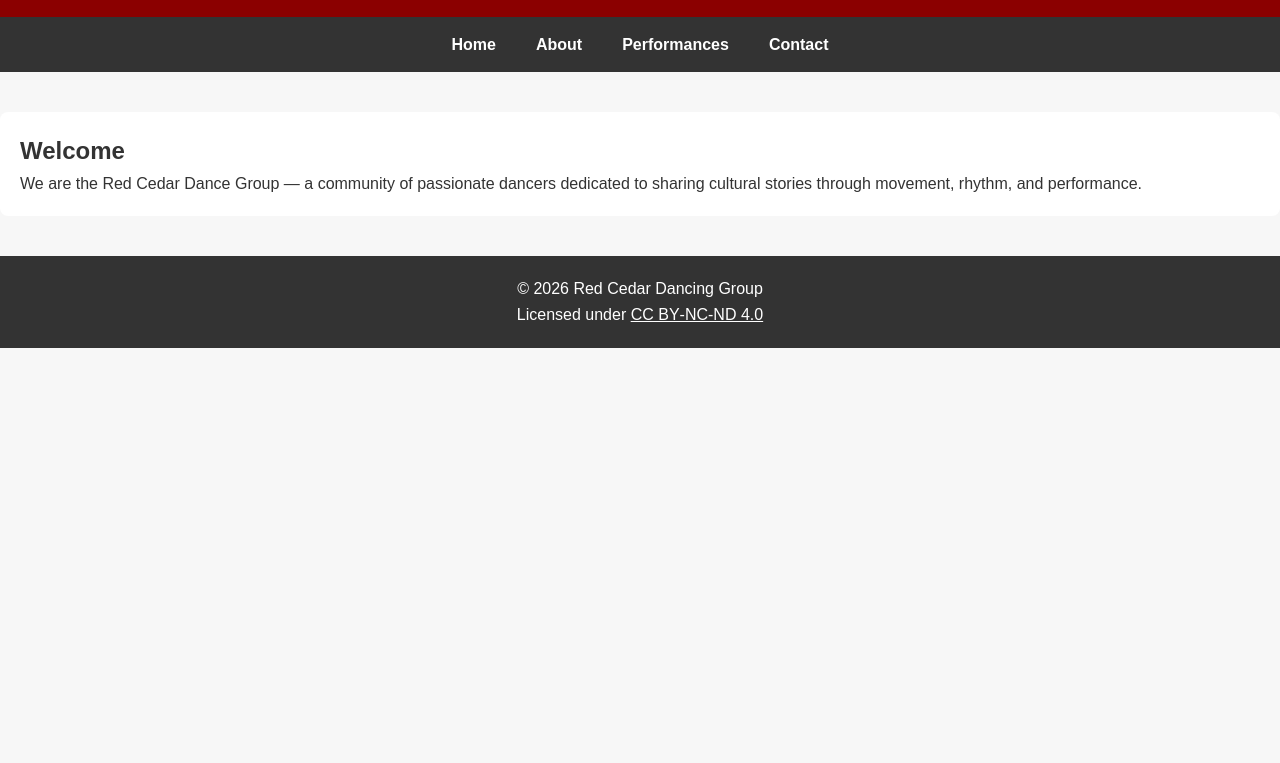
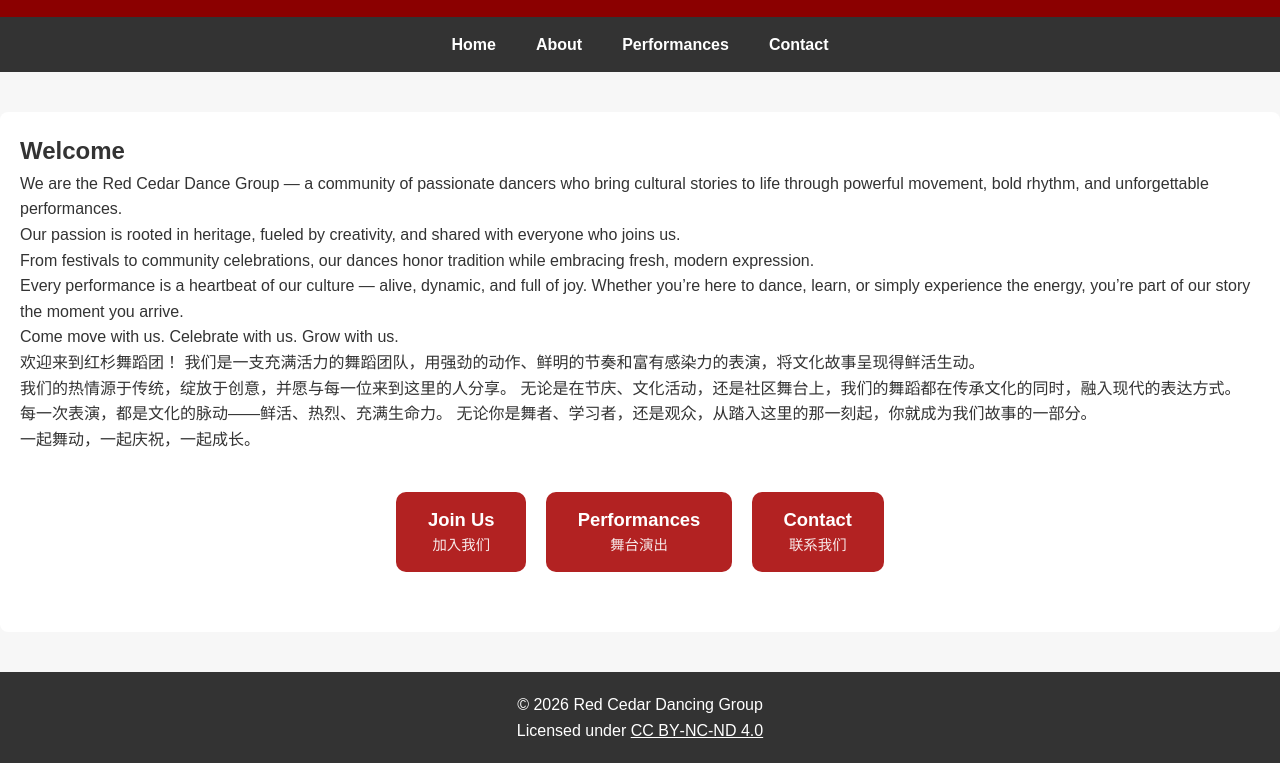
Before and after one commit to Redcedarcbr/redcedarcbr, a plain HTML site: page index.html in a window 1280 px wide. Shown: the part 100-863 px from the top of the page. Before the commit the page ends 800 px from the top, so only its background shows below. Drawn offline with Linux system fonts and the light colour scheme.

Commit message:
Revise welcome section with additional details
Enhanced welcome message and added cultural context.

```diff
--- a/index.html
+++ b/index.html
@@ -21,8 +21,40 @@
 </nav>
 
 <div class="container">
-    <h2>Welcome</h2>
-    <p>We are the Red Cedar Dance Group — a community of passionate dancers dedicated to sharing cultural stories through movement, rhythm, and performance.</p>
+<h2 class="welcome-title">Welcome</h2>
+<p>We are the Red Cedar Dance Group — a community of passionate dancers who bring cultural stories to life through powerful movement, bold rhythm, and unforgettable performances.</p>
+<p>Our passion is rooted in heritage, fueled by creativity, and shared with everyone who joins us.</p>
+<p>From festivals to community celebrations, our dances honor tradition while embracing fresh, modern expression.</p>
+<p>Every performance is a heartbeat of our culture — alive, dynamic, and full of joy. Whether you’re here to dance, learn, or simply experience the energy, you’re part of our story the moment you arrive.</p>
+<p>Come move with us. Celebrate with us. Grow with us.</p>
+
+<p>欢迎来到红杉舞蹈团！
+我们是一支充满活力的舞蹈团队，用强劲的动作、鲜明的节奏和富有感染力的表演，将文化故事呈现得鲜活生动。</p>
+
+<p>我们的热情源于传统，绽放于创意，并愿与每一位来到这里的人分享。
+无论是在节庆、文化活动，还是社区舞台上，我们的舞蹈都在传承文化的同时，融入现代的表达方式。</p>
+
+<p>每一次表演，都是文化的脉动——鲜活、热烈、充满生命力。
+无论你是舞者、学习者，还是观众，从踏入这里的那一刻起，你就成为我们故事的一部分。</p>
+
+<p>一起舞动，一起庆祝，一起成长。</p>
+
+<!-- 🌟 CALL‑TO‑ACTION BUTTONS INSERTED HERE -->
+<div class="cta-section">
+  <a href="join.html" class="cta-button">
+    Join Us<br><span class="cta-cn">加入我们</span>
+  </a>
+
+  <a href="performances.html" class="cta-button">
+    Performances<br><span class="cta-cn">舞台演出</span>
+  </a>
+
+  <a href="contact.html" class="cta-button">
+    Contact<br><span class="cta-cn">联系我们</span>
+  </a>
+</div>
+<!-- END CTA SECTION -->
+
 </div>
 
 <footer>
```
